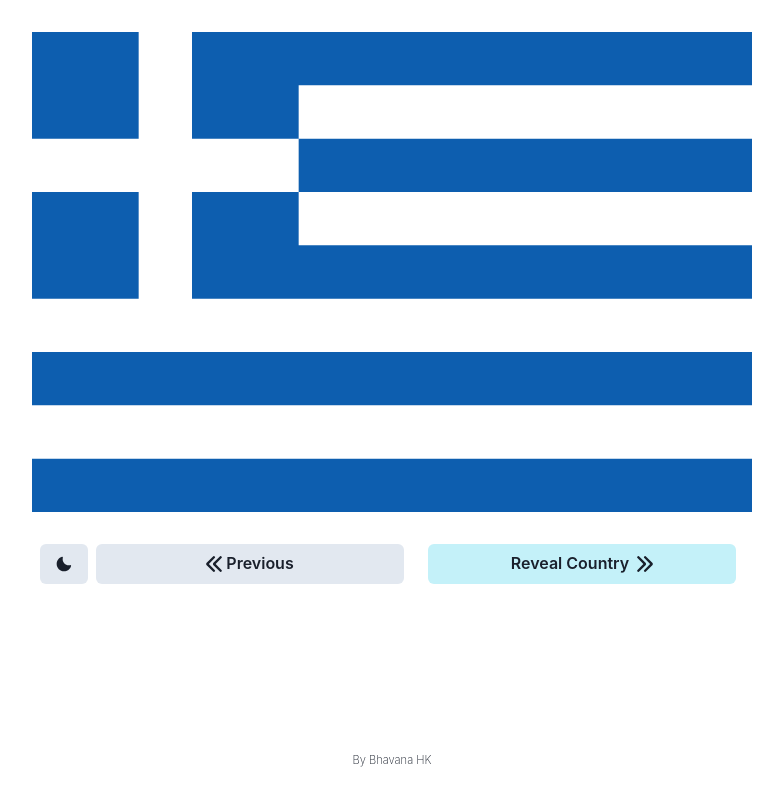
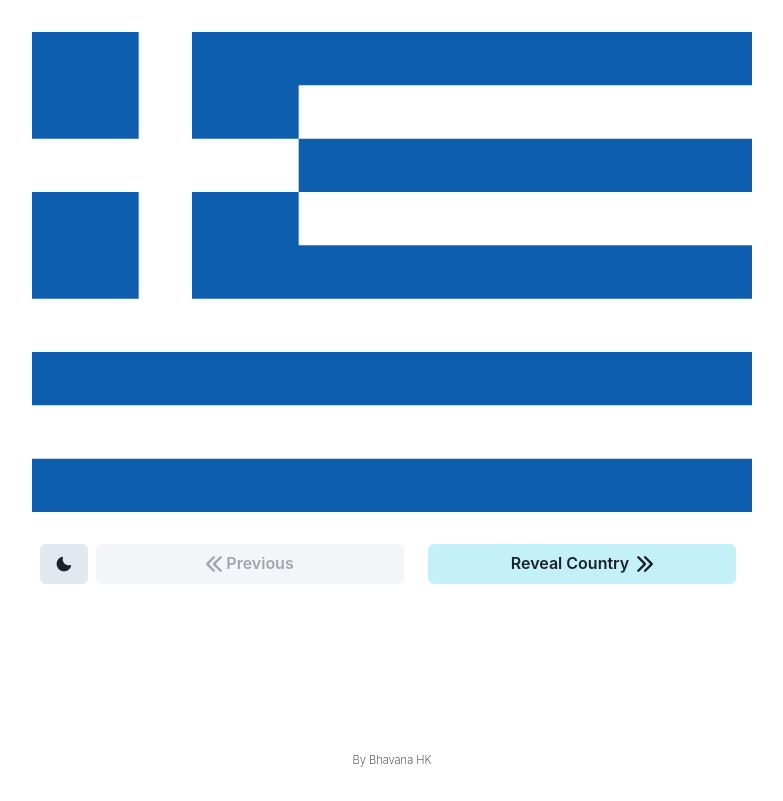
Before and after one commit to Bhavana-HK/World-Countries, a React (Create React App) app: page / in a window 1280 px wide. Shown: the whole page, without its empty margins (248-1031 px from the left). Built offline with nearby package versions, Linux system fonts and the light colour scheme.

Commit message:
roll fixed

```diff
--- a/src/pages/InfiniteRoll.tsx
+++ b/src/pages/InfiniteRoll.tsx
@@ -11,72 +11,17 @@ import { countryCodes } from '../resources/countryCodes';
 import { shuffle } from '../utils/shuffle';
 import { ContextActionButton } from '../components/ContextActionButton';
 import { independantCountryIndexs } from '../resources/indCountryIdx';
-
-type state = {
-  index: number;
-  flag: boolean;
-};
-const initialState: state = {
-  index: 0,
-  flag: true,
-};
-
-const NEXT_CLICK = 'NEXT_CLICK';
-const PREV_CLICK = 'PREV_CLICK';
-
-interface nextClickAction {
-  type: typeof NEXT_CLICK;
-}
-
-interface prevClickAction {
-  type: typeof PREV_CLICK;
-}
-
-type actions = nextClickAction | prevClickAction;
-
-const reducer = (state = initialState, action: actions): state => {
-  switch (action.type) {
-    case NEXT_CLICK:
-      if (state.flag)
-        return {
-          ...state,
-          flag: false,
-        };
-      return {
-        index:
-          state.index + 1 >= independantCountryIndexs.length
-            ? 0
-            : state.index + 1,
-        flag: true,
-      };
-
-    case PREV_CLICK:
-      if (!state.flag)
-        return {
-          ...state,
-          flag: true,
-        };
-      return {
-        index:
-          state.index - 1 < 0
-            ? independantCountryIndexs.length - 1
-            : state.index - 1,
-        flag: false,
-      };
-    default:
-      return state;
-  }
-};
+import { reducer, initialState } from './state';
+import { NEXT_CLICK, PREV_CLICK } from './actions';
 
 export const InfiniteRoll: React.FC = () => {
   const [{ index, flag }, dispatch] = useReducer(reducer, initialState);
   const shuffledIndexes = useMemo(() => shuffle(independantCountryIndexs), []);
 
-  const handleNext = () =>
-    dispatch({ type: NEXT_CLICK });
+  console.log(index);
 
-  const handlePrev = () =>
-    dispatch({ type: PREV_CLICK });
+  const handleNext = () => dispatch({ type: NEXT_CLICK });
+  const handlePrev = () => dispatch({ type: PREV_CLICK });
 
   const handlers: SwipeableHandlers = useSwipeable({
     onSwipedLeft: (eventData) => {
@@ -107,9 +52,10 @@ export const InfiniteRoll: React.FC = () => {
         <Flex p={4} mb={5}>
           <ToggleColorMode />
           <SimpleGrid columns={{ sm: 1, md: 2 }} spacing={4} flex={1}>
-            <ContextActionButton onClick={handlePrev}>
+            <ContextActionButton onClick={handlePrev} disabled={index === 0}>
               <ArrowLeftIcon /> &nbsp;Previous
             </ContextActionButton>
+
             <ContextActionButton onClick={handleNext} primary>
               {flag ? 'Reveal Country' : 'Next'} &nbsp;
               <ArrowRightIcon />
--- /dev/null
+++ b/src/pages/actions.ts
@@ -0,0 +1,11 @@
+export const NEXT_CLICK = 'NEXT_CLICK';
+export const PREV_CLICK = 'PREV_CLICK';
+
+interface nextClickAction {
+  type: typeof NEXT_CLICK;
+}
+interface prevClickAction {
+  type: typeof PREV_CLICK;
+}
+
+export type actions = nextClickAction | prevClickAction;
--- /dev/null
+++ b/src/pages/state.ts
@@ -0,0 +1,47 @@
+import { independantCountryIndexs } from '../resources/indCountryIdx';
+import { actions, NEXT_CLICK, PREV_CLICK } from './actions';
+
+type state = {
+  index: number;
+  flag: boolean;
+  max: number;
+};
+
+// max keeps track of how far the user has reached
+export const initialState: state = {
+  index: 0,
+  flag: true,
+  max: 0,
+};
+
+export const reducer = (state = initialState, action: actions): state => {
+  switch (action.type) {
+    case NEXT_CLICK:
+      if (state.flag)
+        return {
+          ...state,
+          flag: false,
+        };
+      if (state.index + 1 >= independantCountryIndexs.length) {
+        return initialState;
+      }
+      const newIndex = state.index + 1;
+      return {
+        index: newIndex,
+        flag: !(state.max >= newIndex),
+        max: Math.max(state.max, newIndex),
+      };
+
+    case PREV_CLICK:
+      return {
+        ...state,
+        index:
+          state.index - 1 < 0
+            ? independantCountryIndexs.length - 1
+            : state.index - 1,
+        flag: false,
+      };
+    default:
+      return state;
+  }
+};
```
